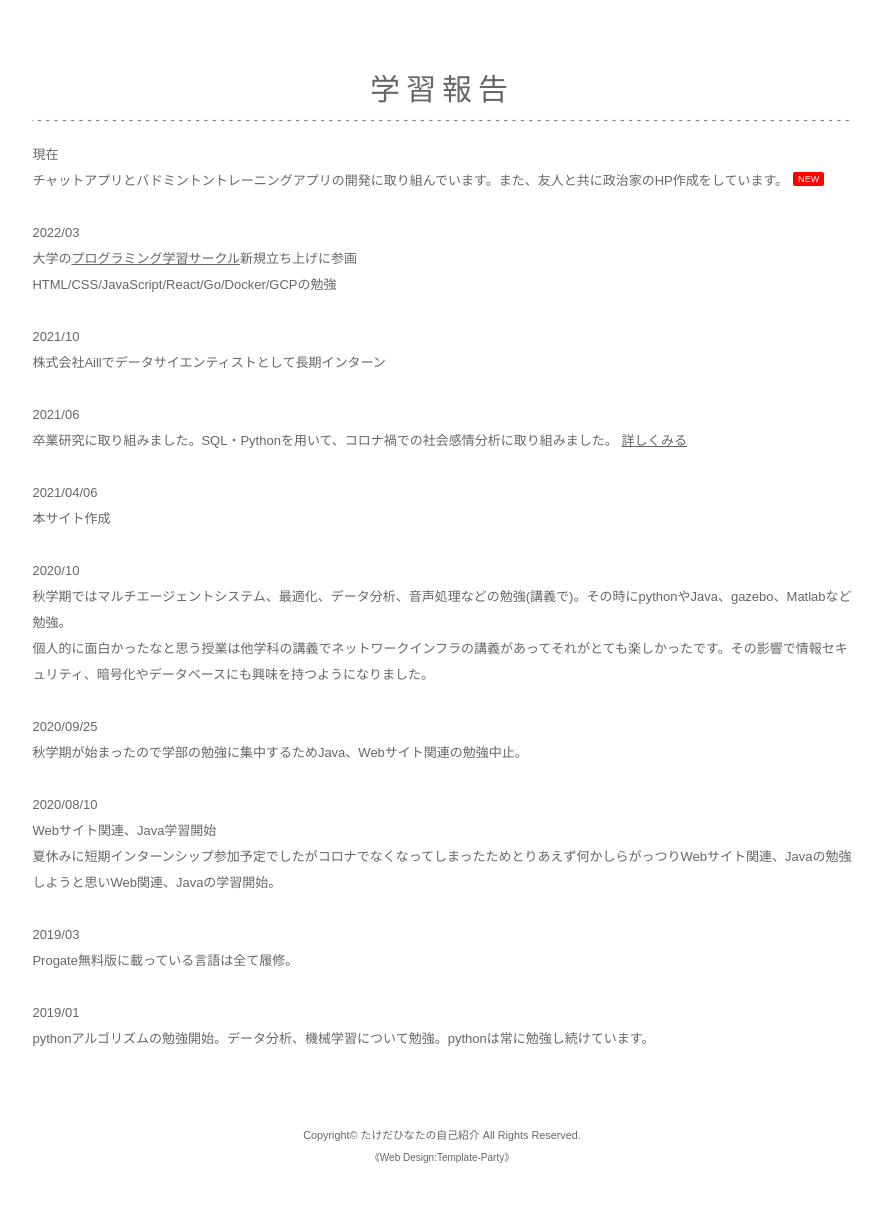
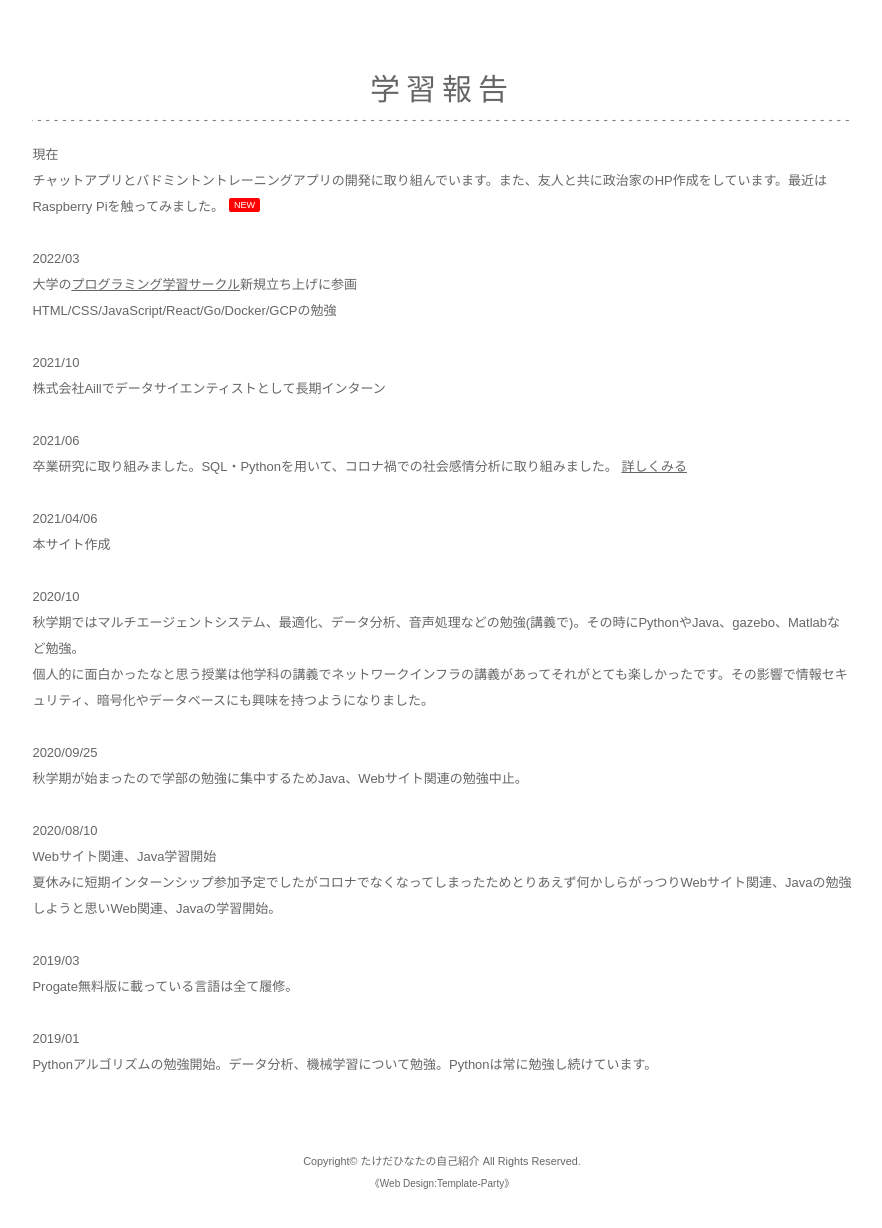
Before and after one commit to hinatatakeda/homepage, a plain HTML site: page index.html in a window 1280 px wide. Shown: the part 2701-3929 px from the top of the page, without its empty margins (198-1080 px from the left). Drawn offline with Linux system fonts and the light colour scheme.

Commit message:
202212更新

```diff
--- a/css/style.css
+++ b/css/style.css
@@ -515,6 +515,7 @@ header {
 body {
 	font-size: 12px;	/*文字サイズ*/
 	line-height: 1.5;	/*行間*/
+	align-items: center;
 }
 
 /*header
--- a/index.html
+++ b/index.html
@@ -109,7 +109,7 @@
 <h2>学習報告</h2>
 <dl>
 <dt>現在</dt>
-<dd>チャットアプリとバドミントントレーニングアプリの開発に取り組んでいます。また、友人と共に政治家のHP作成をしています。<span class="newicon">NEW</span></dd><br>
+<dd>チャットアプリとバドミントントレーニングアプリの開発に取り組んでいます。また、友人と共に政治家のHP作成をしています。最近はRaspberry Piを触ってみました。<span class="newicon">NEW</span></dd><br>
 
 <dt>2022/03</dt>
 <dd>大学の<a href="https://mobile.twitter.com/uttechclub">プログラミング学習サークル</a>新規立ち上げに参画<br>HTML/CSS/JavaScript/React/Go/Docker/GCPの勉強</dd>
@@ -124,7 +124,7 @@
 <dt>2021/04/06</dt>
 <dd>本サイト作成</dd><br>
 <dt>2020/10</dt>
-<dd>秋学期ではマルチエージェントシステム、最適化、データ分析、音声処理などの勉強(講義で)。その時にpythonやJava、gazebo、Matlabなど勉強。<br>
+<dd>秋学期ではマルチエージェントシステム、最適化、データ分析、音声処理などの勉強(講義で)。その時にPythonやJava、gazebo、Matlabなど勉強。<br>
 	個人的に面白かったなと思う授業は他学科の講義でネットワークインフラの講義があってそれがとても楽しかったです。その影響で情報セキュリティ、暗号化やデータベースにも興味を持つようになりました。
 </dd><br>
 <dt>2020/09/25</dt>
@@ -136,7 +136,7 @@
 <dt>2019/03</dt>
 <dd>Progate無料版に載っている言語は全て履修。</dd><br>
 <dt>2019/01</dt>
-<dd>pythonアルゴリズムの勉強開始。データ分析、機械学習について勉強。pythonは常に勉強し続けています。
+<dd>Pythonアルゴリズムの勉強開始。データ分析、機械学習について勉強。Pythonは常に勉強し続けています。
 </dd>
 
 </dl>
```
